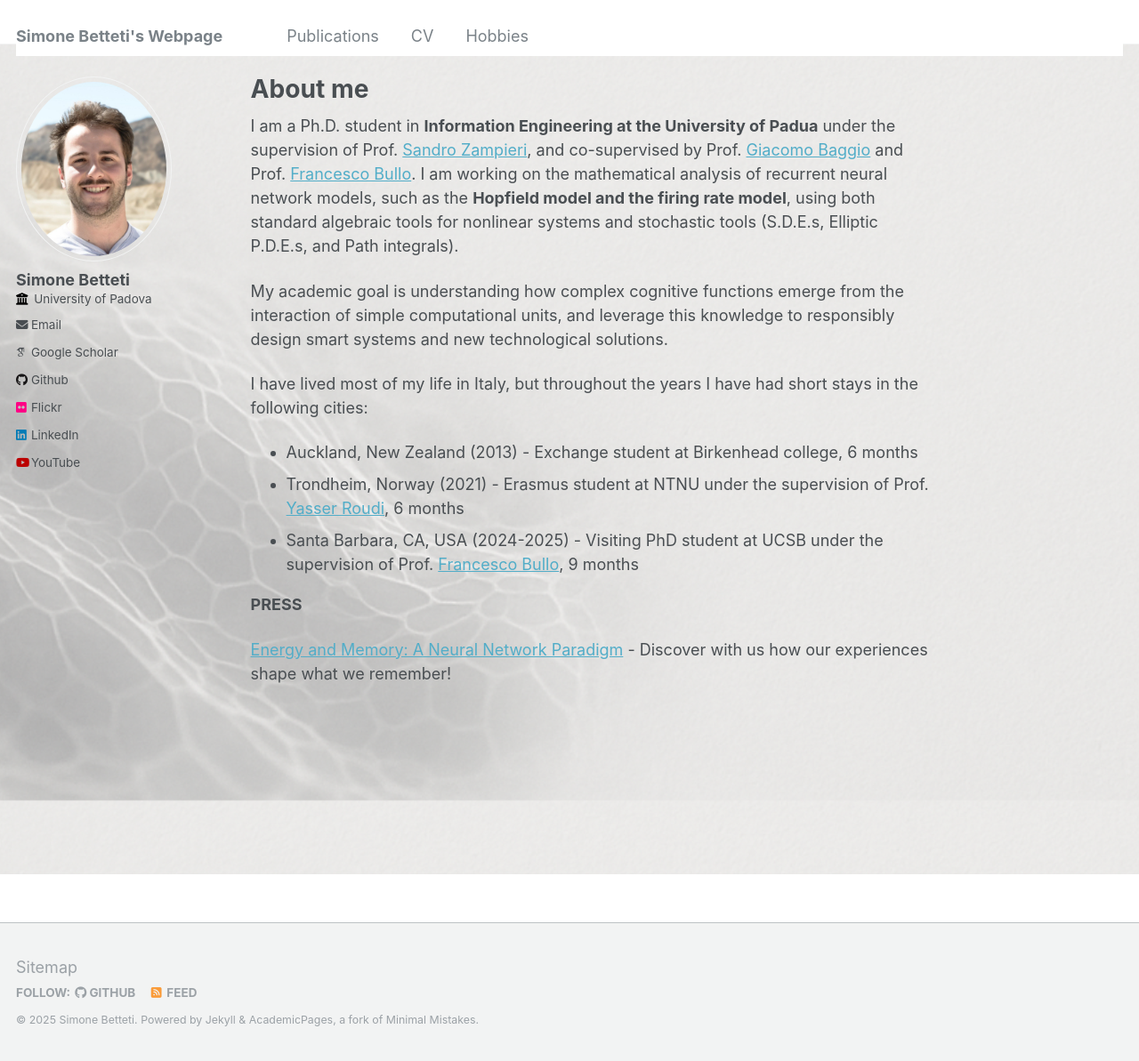
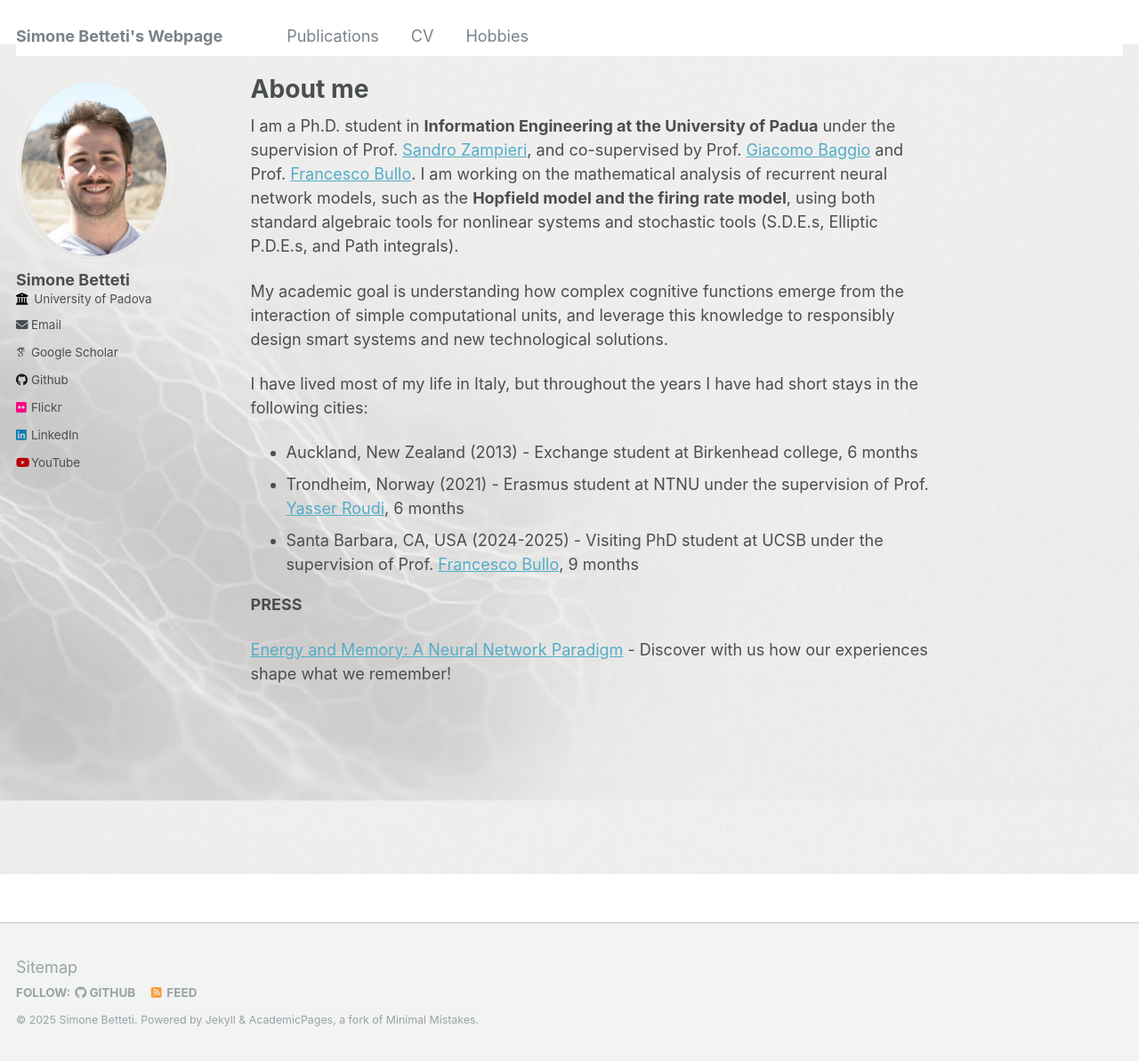
Before and after one commit to sim1bet/sim1bet.github.io, a Jekyll site: the page built from _pages/about.md, in a window 1280 px wide and 1193 px high. Shown: the whole window at 89% size. Built offline with Jekyll 4.4.1, drawn with Linux system fonts in a browser that asks for light colours; some web fonts are replaced.

Commit message:
Update custom.css

```diff
--- a/assets/css/custom.css
+++ b/assets/css/custom.css
@@ -1,5 +1,5 @@
 body {
-  background-image: url('/images/background.png'); /* or jpg */
+  background-image: url('/images/background-2.png'); /* or jpg */
   background-repeat: no-repeat;
   background-position: center;
   background-size: cover;
```
